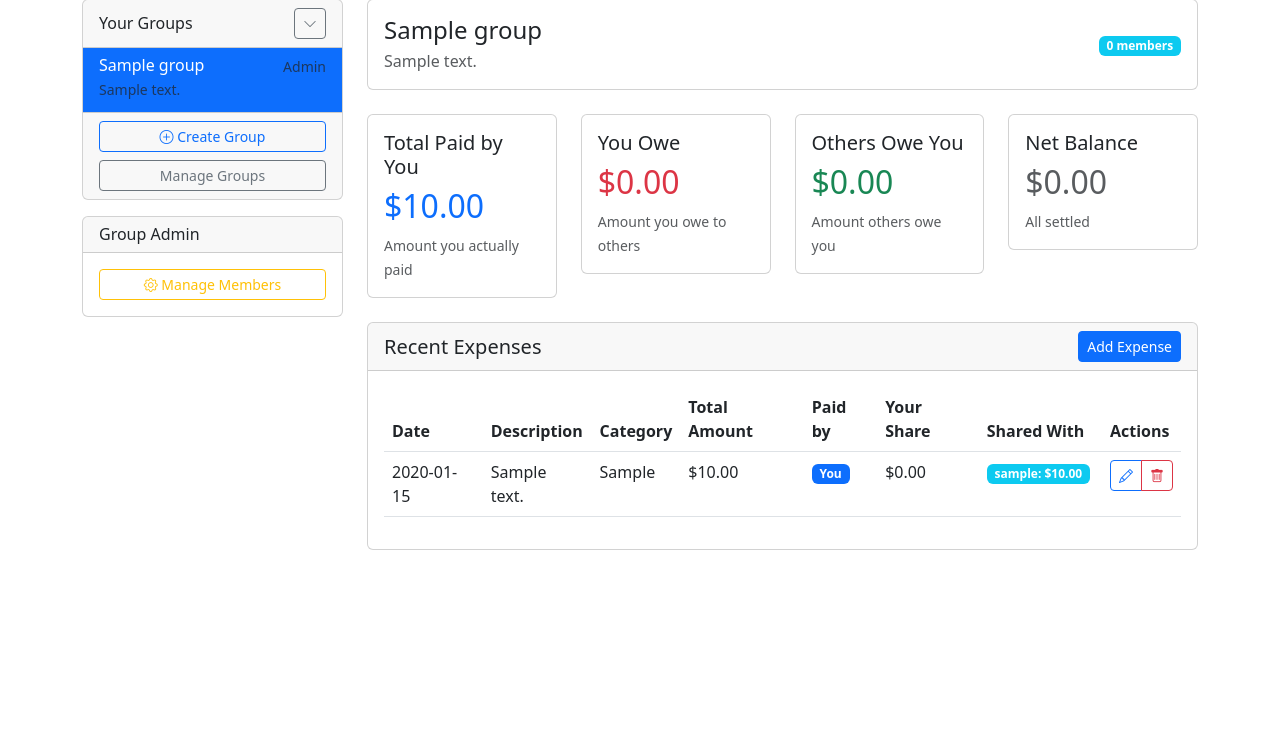
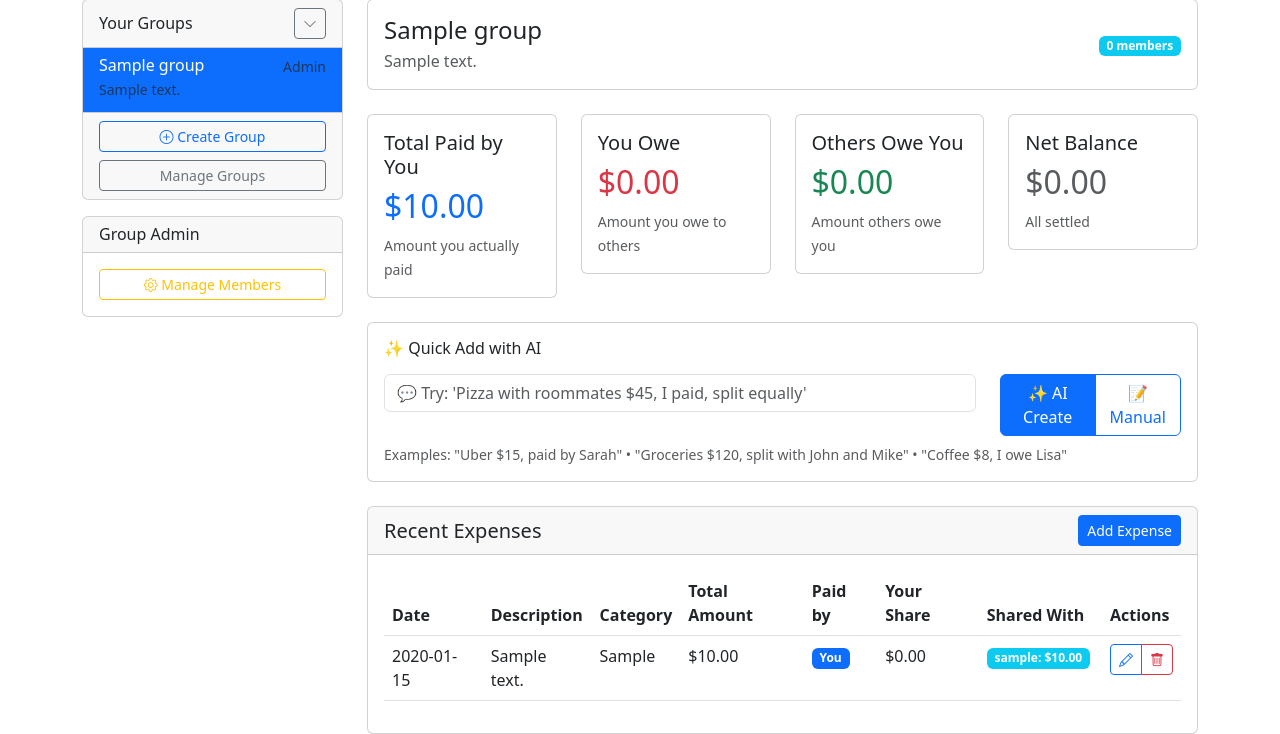
Before and after one commit to Vivek9122/expense-tracker, a Flask app: page /dashboard/1 in a window 1280 px wide. Shown: the part 81-815 px from the top of the page. Before the commit the page ends 631 px from the top, so only its background shows below. Run offline with Flask 3, Linux system fonts and the light colour scheme; a user stored in the database is signed in; tables that the repository leaves empty hold one stand-in row (values such as "Sample post"); some libraries are stand-ins or nearby versions.

Commit message:
Add AI natural language expense entry feature

````diff
--- a/app.py
+++ b/app.py
@@ -899,6 +899,169 @@ def ensure_basic_functionality():
     except Exception as e:
         print(f"❌ Database connection failed: {e}")
 
+# AI-powered endpoints
+@app.route('/parse_ai_expense', methods=['POST'])
+@login_required
+def parse_ai_expense():
+    """Parse natural language expense description using OpenAI"""
+    try:
+        import openai
+
+        data = request.get_json()
+        text = data.get('text', '').strip()
+        group_id = data.get('group_id')
+
+        if not text:
+            return jsonify({'success': False, 'error': 'No text provided'})
+
+        # Get OpenAI API key from environment
+        openai_key = os.environ.get('OPENAI_API_KEY')
+        if not openai_key:
+            return jsonify({'success': False, 'error': 'OpenAI API key not configured'})
+
+        # Get group members for context
+        group_members = []
+        if group_id:
+            members = db.session.query(User).join(GroupMember).filter(
+                GroupMember.group_id == group_id
+            ).all()
+            group_members = [{'id': m.id, 'name': m.username, 'email': m.email} for m in members]
+
+        # Create OpenAI client
+        client = openai.OpenAI(api_key=openai_key)
+
+        # Create the prompt
+        prompt = f"""Parse this expense description into structured data:
+"{text}"
+
+Available group members: {[m['name'] for m in group_members]}
+Current user: {current_user.username}
+
+Return JSON with:
+- description: clear expense description
+- amount: numeric amount (extract from text)
+- category: one of [Food, Transportation, Housing, Utilities, Entertainment, Shopping, Healthcare, Education, Other]
+- paid_by: who paid (use member name or "current_user" if unclear)
+- splits: array of {{"user_name": "name", "amount": number}} for who owes what
+
+Examples:
+"Pizza $45 split equally with John" → paid_by: "current_user", splits: [{{"user_name": "John", "amount": 22.5}}]
+"Uber $20 paid by Sarah" → paid_by: "Sarah", splits: [{{"user_name": "current_user", "amount": 20}}]
+"""
+
+        response = client.chat.completions.create(
+            model="gpt-3.5-turbo",
+            messages=[
+                {"role": "system", "content": "You are an expense parsing assistant. Always return valid JSON."},
+                {"role": "user", "content": prompt}
+            ],
+            temperature=0.1
+        )
+
+        # Parse the response
+        import json
+        ai_response = response.choices[0].message.content.strip()
+
+        # Clean up the response if it has markdown formatting
+        if ai_response.startswith('```json'):
+            ai_response = ai_response[7:-3]
+        elif ai_response.startswith('```'):
+            ai_response = ai_response[3:-3]
+
+        parsed_expense = json.loads(ai_response)
+
+        # Validate and clean the data
+        expense_data = {
+            'description': parsed_expense.get('description', text)[:200],
+            'amount': float(parsed_expense.get('amount', 0)),
+            'category': parsed_expense.get('category', 'Other'),
+            'paid_by': parsed_expense.get('paid_by', 'current_user'),
+            'splits': parsed_expense.get('splits', []),
+            'group_id': group_id
+        }
+
+        # Convert paid_by to user ID
+        if expense_data['paid_by'] == 'current_user':
+            expense_data['paid_by_id'] = current_user.id
+            expense_data['paid_by'] = current_user.username
+        else:
+            # Find the user by name
+            paid_by_user = next((m for m in group_members if m['name'].lower() == expense_data['paid_by'].lower()), None)
+            if paid_by_user:
+                expense_data['paid_by_id'] = paid_by_user['id']
+            else:
+                expense_data['paid_by_id'] = current_user.id
+                expense_data['paid_by'] = current_user.username
+
+        # Convert split user names to IDs
+        for split in expense_data['splits']:
+            if split['user_name'] == 'current_user':
+                split['user_id'] = current_user.id
+                split['user_name'] = current_user.username
+            else:
+                split_user = next((m for m in group_members if m['name'].lower() == split['user_name'].lower()), None)
+                if split_user:
+                    split['user_id'] = split_user['id']
+                else:
+                    split['user_id'] = None  # Invalid user
+
+        return jsonify({'success': True, 'expense': expense_data})
+
+    except ImportError:
+        return jsonify({'success': False, 'error': 'OpenAI library not installed'})
+    except json.JSONDecodeError as e:
+        return jsonify({'success': False, 'error': f'Failed to parse AI response: {str(e)}'})
+    except Exception as e:
+        return jsonify({'success': False, 'error': f'AI parsing failed: {str(e)}'})
+
+@app.route('/create_ai_expense', methods=['POST'])
+@login_required
+def create_ai_expense():
+    """Create an expense from AI-parsed data"""
+    try:
+        data = request.get_json()
+
+        # Validate required fields
+        required_fields = ['description', 'amount', 'category', 'paid_by_id', 'group_id']
+        for field in required_fields:
+            if field not in data:
+                return jsonify({'success': False, 'error': f'Missing field: {field}'})
+
+        # Create the expense
+        expense = Expense(
+            amount=float(data['amount']),
+            description=data['description'],
+            category=data['category'],
+            user_id=current_user.id,
+            paid_by=data['paid_by_id'],
+            group_id=data['group_id']
+        )
+        db.session.add(expense)
+        db.session.flush()  # Get the expense ID
+
+        # Create expense shares
+        total_shared = 0
+        for split in data.get('splits', []):
+            if split.get('user_id') and split.get('amount'):
+                expense_share = ExpenseShare(
+                    expense_id=expense.id,
+                    user_id=split['user_id'],
+                    amount=float(split['amount'])
+                )
+                db.session.add(expense_share)
+                total_shared += float(split['amount'])
+
+        db.session.commit()
+
+        return jsonify({
+            'success': True,
+            'message': f'Expense created successfully! Total shared: ${total_shared:.2f}'
+        })
+
+    except Exception as e:
+        db.session.rollback()
+        return jsonify({'success': False, 'error': f'Failed to create expense: {str(e)}'})
+
 if __name__ == '__main__':
     with app.app_context():
         create_tables()
--- a/requirements.txt
+++ b/requirements.txt
@@ -8,3 +8,4 @@ email-validator==2.1.0.post1
 python-dotenv==1.0.1
 gunicorn==21.2.0
 psycopg2-binary==2.9.9
+openai==1.3.0
--- a/templates/dashboard.html
+++ b/templates/dashboard.html
@@ -118,6 +118,37 @@
                             <h2 class="text-muted">$0.00</h2>
                             <small class="text-muted">All settled</small>
                         {% endif %}
+                    </div>
+                </div>
+            </div>
+        </div>
+
+        <!-- AI Quick Add Expense -->
+        <div class="row mb-4">
+            <div class="col-md-12">
+                <div class="card">
+                    <div class="card-body">
+                        <h6 class="mb-3">✨ Quick Add with AI</h6>
+                        <div class="row">
+                            <div class="col-md-9">
+                                <input type="text" class="form-control"
+                                       placeholder="💬 Try: 'Pizza with roommates $45, I paid, split equally'"
+                                       id="aiExpenseInput">
+                            </div>
+                            <div class="col-md-3">
+                                <div class="btn-group w-100">
+                                    <button class="btn btn-primary" onclick="parseAIExpense()" id="aiCreateBtn">
+                                        ✨ AI Create
+                                    </button>
+                                    <a href="{{ url_for('add_expense', group_id=current_group.id) }}" class="btn btn-outline-primary">
+                                        📝 Manual
+                                    </a>
+                                </div>
+                            </div>
+                        </div>
+                        <small class="text-muted d-block mt-2">
+                            Examples: "Uber $15, paid by Sarah" • "Groceries $120, split with John and Mike" • "Coffee $8, I owe Lisa"
+                        </small>
                     </div>
                 </div>
             </div>
@@ -470,5 +501,82 @@ function submitEdit() {
         }
     });
 }
+
+// AI Expense Functions
+function parseAIExpense() {
+    const input = document.getElementById('aiExpenseInput').value.trim();
+    if (!input) {
+        alert('Please enter an expense description');
+        return;
+    }
+
+    const btn = document.getElementById('aiCreateBtn');
+    btn.disabled = true;
+    btn.innerHTML = '⏳ Processing...';
+
+    const groupId = {{ current_group.id if current_group else 'null' }};
+
+    fetch('/parse_ai_expense', {
+        method: 'POST',
+        headers: {
+            'Content-Type': 'application/json',
+        },
+        body: JSON.stringify({
+            text: input,
+            group_id: groupId
+        })
+    })
+    .then(response => response.json())
+    .then(data => {
+        btn.disabled = false;
+        btn.innerHTML = '✨ AI Create';
+
+        if (data.success) {
+            showAIPreview(data.expense);
+        } else {
+            alert('Error parsing expense: ' + data.error);
+        }
+    })
+    .catch(error => {
+        btn.disabled = false;
+        btn.innerHTML = '✨ AI Create';
+        alert('Error: ' + error.message);
+    });
+}
+
+function showAIPreview(expense) {
+    // Simple preview for now - we'll enhance this
+    const message = `Expense Preview:
+Description: ${expense.description}
+Amount: $${expense.amount}
+Category: ${expense.category}
+Paid by: ${expense.paid_by}
+Splits: ${JSON.stringify(expense.splits, null, 2)}
+
+Create this expense?`;
+
+    if (confirm(message)) {
+        createAIExpense(expense);
+    }
+}
+
+function createAIExpense(expense) {
+    fetch('/create_ai_expense', {
+        method: 'POST',
+        headers: {
+            'Content-Type': 'application/json',
+        },
+        body: JSON.stringify(expense)
+    })
+    .then(response => response.json())
+    .then(data => {
+        if (data.success) {
+            document.getElementById('aiExpenseInput').value = '';
+            location.reload();
+        } else {
+            alert('Error creating expense: ' + data.error);
+        }
+    });
+}
 </script>
 {% endblock %}
````
